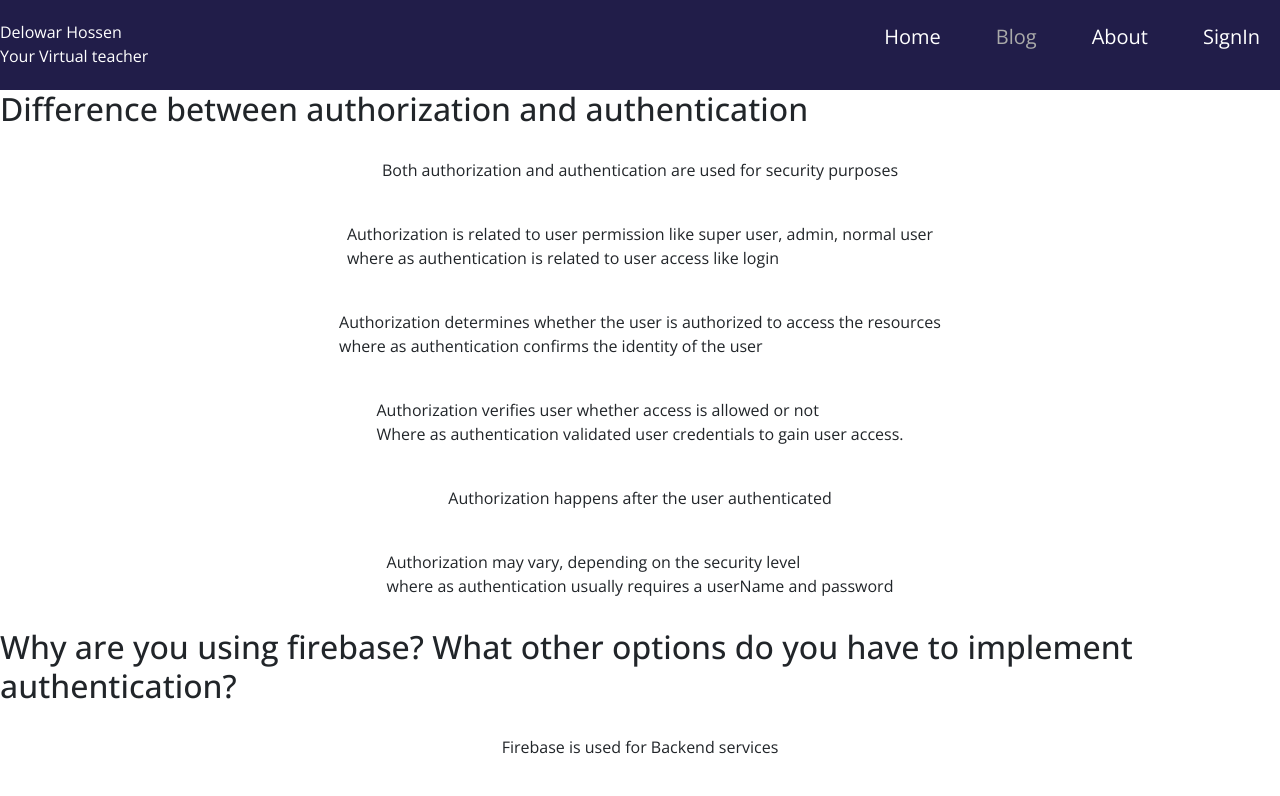
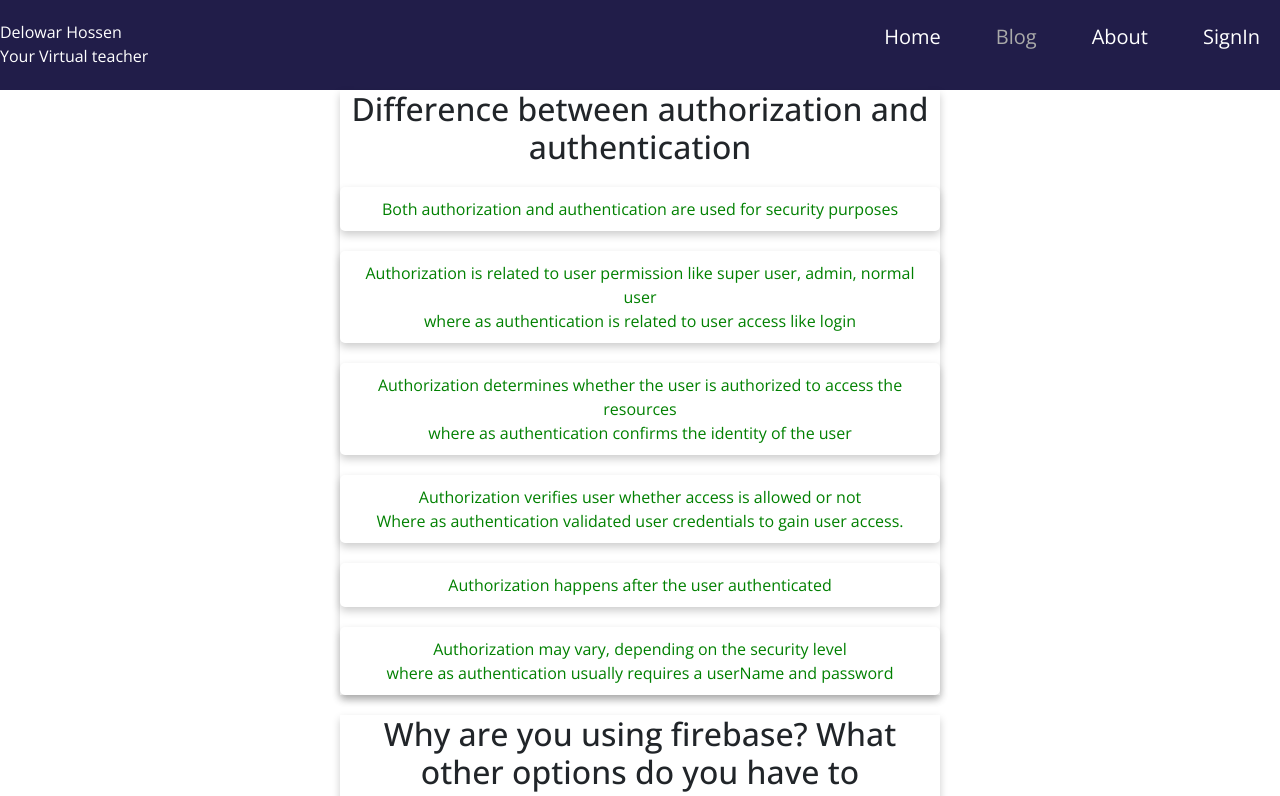
Before and after one commit to herohossen/independent-service-provider-a10, a React (Create React App) app: page /blog in a window 1280 px wide. Shown: the top 796 px of the page. Built offline with nearby package versions, Linux system fonts and the light colour scheme; no server answers.

Commit message:
Question answer added

```diff
--- a/src/Styles/Blog.css
+++ b/src/Styles/Blog.css
@@ -0,0 +1,14 @@
+
+.questionAndAnswer{
+    box-shadow: 0 4px 8px 0 rgba(0, 0, 0, 0.2);
+    max-width: 600px;
+    margin: auto;
+     text-align: center;
+    font-family: arial;
+    border-width: 10px solid lightgray;
+}
+
+.questionAndAnswer>p{
+    box-shadow: 0 4px 8px 0 rgba(0, 0, 0, 0.2);
+    color: green;
+}
--- a/src/Styles/Signin.css
+++ b/src/Styles/Signin.css
@@ -10,7 +10,7 @@
 }
 .main{
 	width: 375px;
-	height: 500px;
+	height: 530px;
 	background: red;
 	overflow: hidden;
 	background: url("https://doc-08-2c-docs.googleusercontent.com/docs/securesc/68c90smiglihng9534mvqmq1946dmis5/fo0picsp1nhiucmc0l25s29respgpr4j/1631524275000/03522360960922298374/03522360960922298374/1Sx0jhdpEpnNIydS4rnN4kHSJtU1EyWka?e=view&authuser=0&nonce=gcrocepgbb17m&user=03522360960922298374&hash=tfhgbs86ka6divo3llbvp93mg4csvb38") no-repeat center/ cover;
--- a/src/components/Pages/SignIn.js
+++ b/src/components/Pages/SignIn.js
@@ -86,6 +86,7 @@ const SignIn = () => {
 
             <p className="text-danger">Password reset</p>
             <button className="btn-login">Sign up</button>
+            <button className="btn-login">Google Sign up</button>
           </form>
         </div>
 
```
